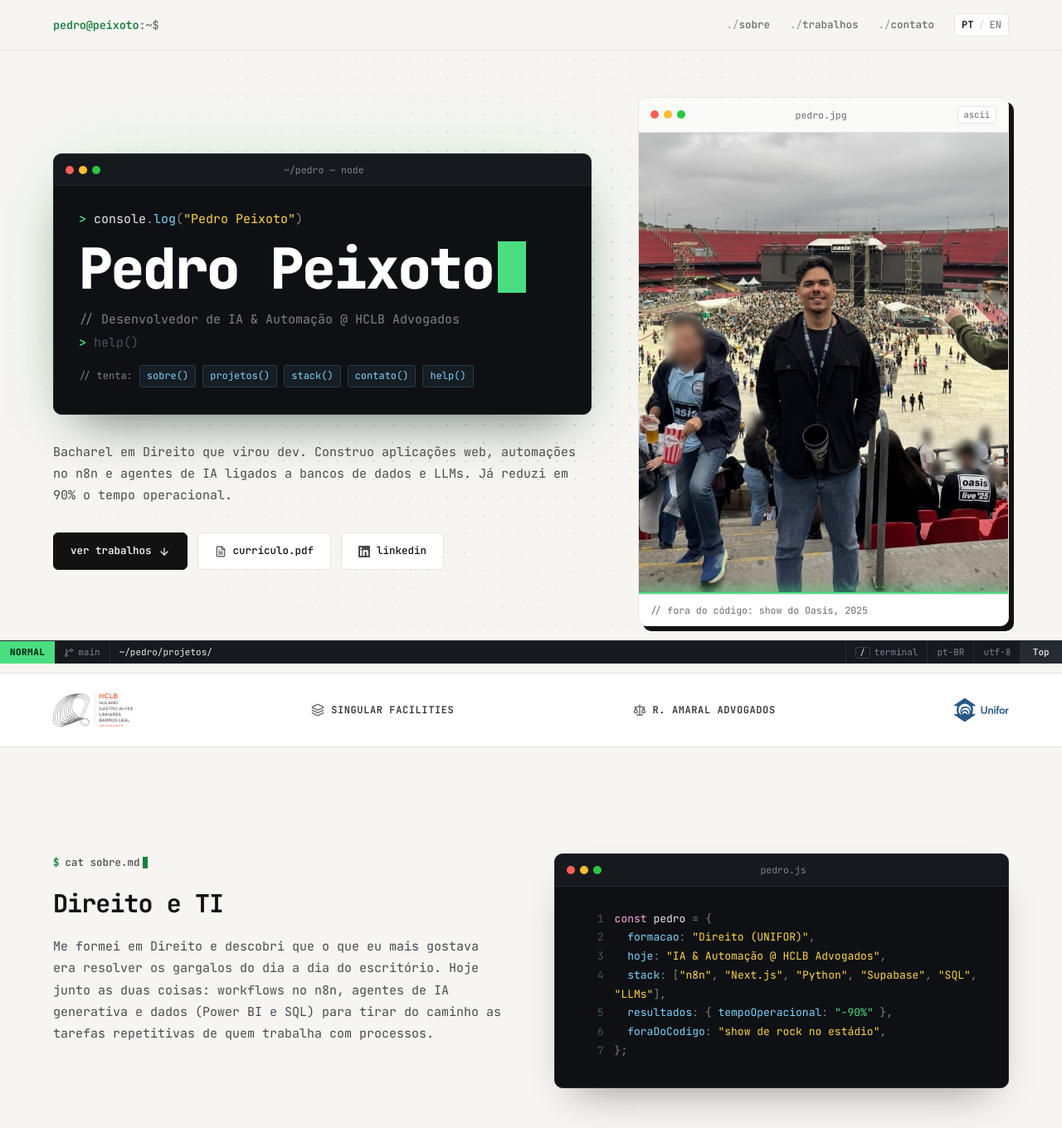
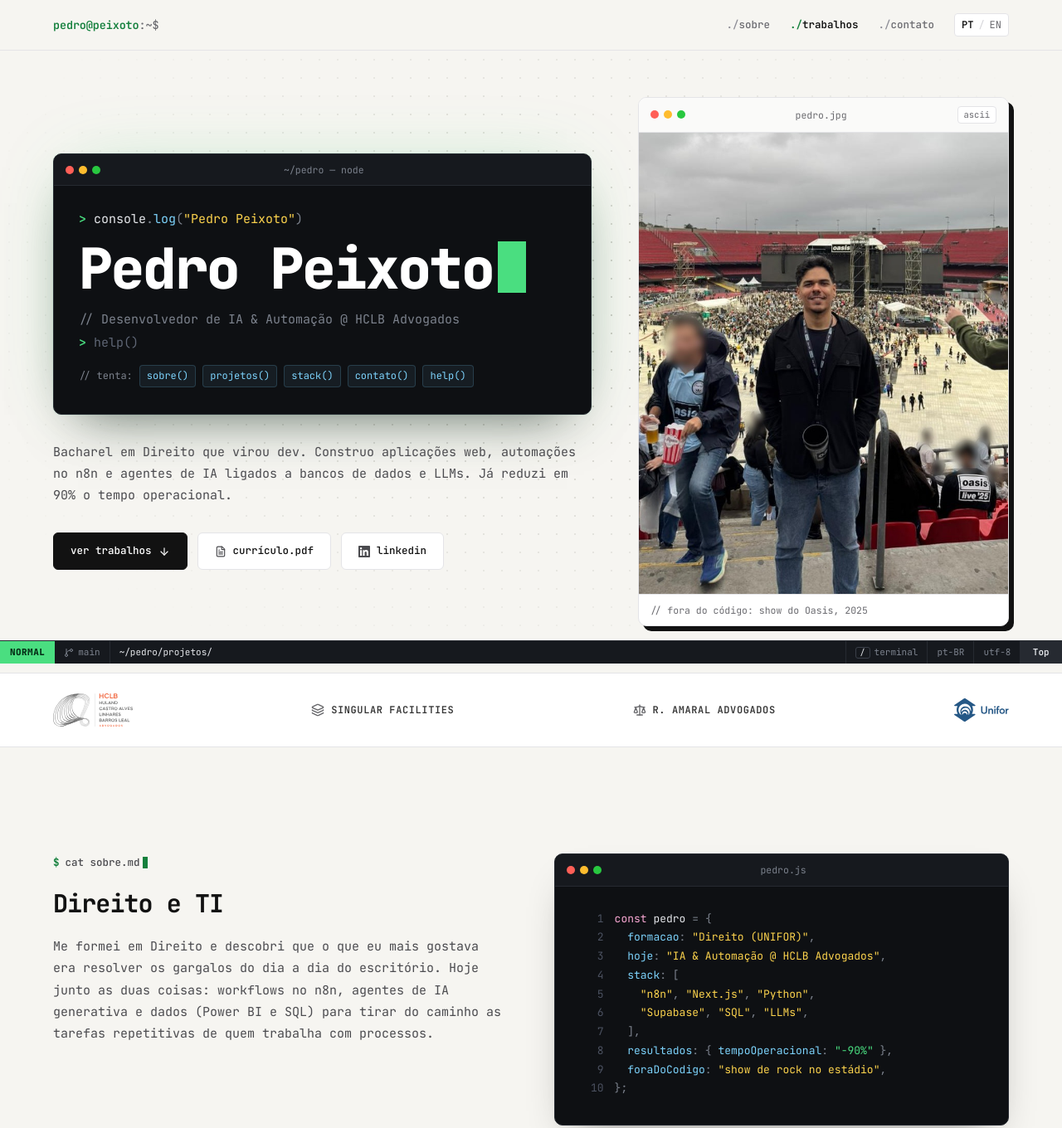
Before and after one commit to pedronmpeixoto/pedronmpeixoto.github.io, a plain HTML site: page index.html in a window 1280 px wide. Shown: the top 1360 px of the page at 83% size. Drawn offline with nearby package versions, Linux system fonts and the light colour scheme.

Commit message:
Acabamento: nome em uma linha, menu ativo, favicon e foco visível
- Nome do hero dimensionado pela largura do terminal, sem quebrar
- Bloco pedro.js com stack em várias linhas e recuo nas linhas que quebram
- Link da seção atual em destaque no menu e sombra no cabeçalho ao rolar
- Favicon de prompt na home e no case
- Foco de teclado, seleção nas áreas escuras, contraste e estados dos botões
- Intro um pouco mais rápida

```diff
--- a/assets/css/styles.css
+++ b/assets/css/styles.css
@@ -46,6 +46,20 @@ body {
 }
 
 ::selection { background: #121212; color: #FFFFFF; }
+.term ::selection, .preview-term ::selection, .contact-dark ::selection,
+.footer-dark ::selection, .statusbar ::selection { background: rgba(74, 222, 128, 0.35); color: #FFFFFF; }
+
+/* Âncoras não ficam escondidas atrás do cabeçalho fixo */
+section[id] { scroll-margin-top: 62px; }
+
+/* Quebras de linha mais equilibradas */
+h1, h2, h3 { text-wrap: balance; }
+p { text-wrap: pretty; }
+
+/* Foco visível e consistente para quem navega pelo teclado */
+:focus-visible { outline: 2px solid var(--accent); outline-offset: 3px; }
+.term :focus-visible, .contact-dark :focus-visible, .footer-dark :focus-visible { outline-color: var(--term-green); }
+.term-input input:focus-visible { outline: 0; }
 
 /* Acessibilidade: skip link */
 .sr-only {
@@ -63,7 +77,9 @@ body {
   backdrop-filter: blur(12px);
   -webkit-backdrop-filter: blur(12px);
   border-bottom: 1px solid var(--border-subtle);
+  transition: box-shadow 0.25s ease;
 }
+.header-swiss.is-scrolled { box-shadow: 0 10px 24px -20px rgba(18, 18, 18, 0.45); }
 
 .brand-name {
   font-family: var(--font-mono);
@@ -82,9 +98,10 @@ body {
   color: var(--text-muted);
   transition: color 0.2s ease;
 }
-.nav-link-swiss::before { content: "./"; color: #A1A1AA; }
-.nav-link-swiss:hover { color: var(--text-primary); }
-.nav-link-swiss:hover::before { color: var(--accent); }
+.nav-link-swiss::before { content: "./"; color: #8E8E96; transition: color 0.2s ease; }
+.nav-link-swiss:hover, .nav-link-swiss.is-active { color: var(--text-primary); }
+.nav-link-swiss:hover::before, .nav-link-swiss.is-active::before { color: var(--accent); }
+.nav-link-swiss.is-active { font-weight: 600; }
 
 /* Link "voltar" das páginas de case */
 .back-link { font-size: 12.5px; font-weight: 500; color: var(--text-muted); transition: color 0.2s ease; }
@@ -112,6 +129,14 @@ body {
   transition: opacity 0.2s ease, transform 0.2s ease;
 }
 .btn-swiss-primary:hover { opacity: 0.88; }
+.btn-swiss-primary:active, .btn-swiss-secondary:active,
+.btn-term-primary:active, .btn-term-secondary:active { transform: translateY(1px); }
+
+/* Setas dos botões andam um pouco no hover */
+.btn-swiss-primary svg, .btn-swiss-secondary svg, .btn-term-primary svg { transition: transform 0.2s ease; }
+a:hover > .lucide-arrow-right { transform: translateX(3px); }
+a:hover > .lucide-arrow-down { transform: translateY(3px); }
+a:hover > .lucide-external-link { transform: translate(1px, -1px); }
 
 .btn-swiss-secondary {
   background-color: #FFFFFF !important;
@@ -174,7 +199,7 @@ body {
 .term-dots i:nth-child(3) { background: #28C840; }
 .term-title { flex: 1; text-align: center; margin-right: 46px; white-space: nowrap; overflow: hidden; text-overflow: ellipsis; }
 
-.term-body { padding: 22px 22px 26px; font-size: 14px; line-height: 1.7; }
+.term-body { padding: 22px 22px 26px; font-size: 14px; line-height: 1.7; container-type: inline-size; }
 @media (min-width: 640px) { .term-body { padding: 28px 30px 32px; font-size: 15px; } }
 
 .term-line { white-space: pre-wrap; word-break: break-word; min-height: 1.7em; }
@@ -198,6 +223,11 @@ body {
   color: #FFFFFF;
   margin: 10px 0 14px;
   min-height: 1.05em;
+}
+
+/* Com container queries, o nome ocupa a largura do terminal sem quebrar */
+@supports (font-size: 1cqw) {
+  .term-name { font-size: min(4.25rem, 12cqw); white-space: nowrap; }
 }
 
 .caret {
@@ -244,7 +274,9 @@ body {
 /* ---------- Bloco de código (Sobre) ---------- */
 .code-block { font-size: 13px; line-height: 1.75; }
 .code-block .ln { color: #4B5160; user-select: none; display: inline-block; width: 2.2em; text-align: right; margin-right: 1em; }
-.code-block .code-line { white-space: pre-wrap; padding-left: 3.2em; text-indent: -3.2em; }
+/* Linha longa que quebra continua recuada, alinhada depois do número */
+.code-block .code-line { white-space: pre-wrap; padding-left: calc(3.2em + 4ch); text-indent: calc(-3.2em - 4ch); }
+@media (max-width: 639px) { .code-block { font-size: 12px; } }
 
 /* Preview dos cards em formato terminal */
 .preview-term {
@@ -350,7 +382,7 @@ body {
   caret-color: var(--term-green);
 }
 @media (min-width: 640px) { .term-input input { font-size: 15px; } }
-.term-input input::placeholder { color: #4B5160; }
+.term-input input::placeholder { color: #5F6675; }
 
 .term-chips {
   display: flex;
@@ -453,7 +485,7 @@ body {
 .js .sr-lines.in-view > * { opacity: 1; transform: none; }
 
 /* Cards */
-.card-path { font-size: 11px; color: #A1A1AA; letter-spacing: 0.01em; }
+.card-path { font-size: 11px; color: #85858D; letter-spacing: 0.01em; }
 .card-path span { color: var(--accent); font-weight: 700; margin-right: 0.5em; }
 .js .project-case-card.sr { transition: opacity 0.6s ease, transform 0.6s cubic-bezier(0.2, 0.7, 0.2, 1), border-color 0.25s ease, box-shadow 0.25s ease; }
 .project-case-card.in-view:hover { transform: translate(-2px, -2px); }
--- a/assets/js/main.js
+++ b/assets/js/main.js
@@ -269,18 +269,18 @@ function runTerminalIntro(ascii) {
     if (done) return;
     if (i >= queue.length) {
       caretCmd.classList.remove('is-typing');
-      timer = setTimeout(finish, 520);
+      timer = setTimeout(finish, 460);
       return;
     }
     const { span, ch } = queue[i++];
     span.textContent += ch;
-    const base = /[."()]/.test(ch) ? 110 : 62; // mais lento na pontuação
-    timer = setTimeout(typeNext, base + Math.random() * 55);
+    const base = /[."()]/.test(ch) ? 95 : 52; // mais lento na pontuação
+    timer = setTimeout(typeNext, base + Math.random() * 50);
   };
 
   term.addEventListener('pointerdown', finish);
   document.addEventListener('keydown', finish);
-  timer = setTimeout(typeNext, 450);
+  timer = setTimeout(typeNext, 350);
 }
 
 /* ------------------------------------------------------------------ */
@@ -674,7 +674,10 @@ function initStatusBar() {
     ['about', { pt: 'sobre.md', en: 'about.md' }],
     ['work', { pt: 'projetos/', en: 'projects/' }],
     ['contact', { pt: 'contato.sh', en: 'contact.sh' }]
-  ].map(([id, names]) => ({ el: document.getElementById(id), names })).filter(s => s.el);
+  ].map(([id, names]) => ({ id, el: document.getElementById(id), names })).filter(s => s.el);
+
+  const header = document.querySelector('.header-swiss');
+  const navLinks = Array.from(document.querySelectorAll('.nav-link-swiss[href^="#"]'));
 
   let ticking = false;
   const update = () => {
@@ -688,6 +691,14 @@ function initStatusBar() {
     let current = sections[0];
     sections.forEach(s => { if (s.el.offsetTop <= probe) current = s; });
     if (current) file.textContent = '~/pedro/' + (current.names[currentLang] || current.names.pt);
+
+    // Cabeçalho: sombra ao rolar e link da seção atual em destaque
+    if (header) header.classList.toggle('is-scrolled', window.scrollY > 8);
+    navLinks.forEach(a => {
+      const active = !!current && a.getAttribute('href') === '#' + current.id;
+      a.classList.toggle('is-active', active);
+      if (active) a.setAttribute('aria-current', 'location'); else a.removeAttribute('aria-current');
+    });
   };
   const request = () => { if (!ticking) { ticking = true; requestAnimationFrame(update); } };
 
--- a/index.html
+++ b/index.html
@@ -11,6 +11,9 @@
   <meta property="og:description" content="Especialista em automação de processos, integração de LLMs, n8n, RPA e desenvolvimento web.">
   <meta property="og:type" content="website">
   <meta property="og:image" content="https://pedronmpeixoto.github.io/assets/img/pedro-show.jpg">
+  <meta name="twitter:card" content="summary_large_image">
+  <meta name="theme-color" content="#0E1013">
+  <link rel="icon" type="image/svg+xml" href="assets/img/favicon.svg">
 
   <!-- Marca o documento como "com JS" antes da pintura, para a animação do terminal não piscar -->
   <script>document.documentElement.classList.add('js');</script>
@@ -53,7 +56,7 @@
         <button
           type="button"
           class="lang-toggle-btn flex items-center gap-1.5 text-[12px] text-[#6B6B70] hover:text-[#111111] transition-colors cursor-pointer border border-[#E4E4E7] rounded px-2 py-1 bg-white"
-          title="Alternar idioma / Toggle language"
+          title="Alternar idioma / Toggle language" aria-label="Alternar idioma / Toggle language"
         >
           <span class="lang-pt font-semibold text-[#121212]">PT</span>
           <span class="text-[#D4D4D8]">/</span>
@@ -67,7 +70,7 @@
   <main id="main-content" class="flex-1">
 
     <!-- 2. Hero: terminal digita o nome e depois vira um REPL interativo -->
-    <section id="hero" class="hero-stage relative isolate min-h-[calc(100vh-62px-28px)] flex flex-col justify-between pt-10 lg:pt-14 pb-0 border-b border-[#E4E4E7]">
+    <section id="hero" class="hero-stage relative isolate min-h-[calc(100svh-90px)] flex flex-col justify-between pt-10 lg:pt-14 pb-0 border-b border-[#E4E4E7]">
       <div class="my-auto px-6 lg:px-12">
         <div class="max-w-6xl mx-auto grid grid-cols-1 lg:grid-cols-12 gap-10 lg:gap-14 items-center">
 
@@ -134,7 +137,7 @@
                 <button type="button" class="ascii-toggle" id="ascii-toggle" aria-pressed="false" title="Alternar modo ASCII" data-i18n-title="ascii_title">ascii</button>
               </div>
               <div class="photo-wrap" id="photo-wrap">
-                <img id="photo-img" src="assets/img/pedro-show.jpg" alt="Pedro Peixoto sorrindo na arquibancada de um estádio antes de um show do Oasis" width="720" height="900" data-i18n-alt="photo_alt">
+                <img id="photo-img" src="assets/img/pedro-show.jpg" alt="Pedro Peixoto sorrindo na arquibancada de um estádio antes de um show do Oasis" width="720" height="900" decoding="async" fetchpriority="high" data-i18n-alt="photo_alt">
                 <canvas id="photo-ascii" width="1440" height="1800" aria-hidden="true"></canvas>
                 <span class="photo-scan" aria-hidden="true"></span>
               </div>
@@ -190,10 +193,13 @@
               <div class="code-line"><span class="ln">1</span><span class="tok-key">const</span> <span class="tok-obj">pedro</span> <span class="tok-punc">=</span> <span class="tok-punc">{</span></div>
               <div class="code-line"><span class="ln">2</span>  <span class="tok-fn" data-i18n="code_k_education">formacao</span><span class="tok-punc">:</span> <span class="tok-str" data-i18n="code_v_education">"Direito (UNIFOR)"</span><span class="tok-punc">,</span></div>
               <div class="code-line"><span class="ln">3</span>  <span class="tok-fn" data-i18n="code_k_now">hoje</span><span class="tok-punc">:</span> <span class="tok-str" data-i18n="code_v_now">"IA &amp; Automação @ HCLB Advogados"</span><span class="tok-punc">,</span></div>
-              <div class="code-line"><span class="ln">4</span>  <span class="tok-fn">stack</span><span class="tok-punc">:</span> <span class="tok-punc">[</span><span class="tok-str">"n8n"</span><span class="tok-punc">,</span> <span class="tok-str">"Next.js"</span><span class="tok-punc">,</span> <span class="tok-str">"Python"</span><span class="tok-punc">,</span> <span class="tok-str">"Supabase"</span><span class="tok-punc">,</span> <span class="tok-str">"SQL"</span><span class="tok-punc">,</span> <span class="tok-str">"LLMs"</span><span class="tok-punc">],</span></div>
-              <div class="code-line"><span class="ln">5</span>  <span class="tok-fn" data-i18n="code_k_results">resultados</span><span class="tok-punc">:</span> <span class="tok-punc">{</span> <span class="tok-fn" data-i18n="code_k_time">tempoOperacional</span><span class="tok-punc">:</span> <span class="tok-num">"-90%"</span> <span class="tok-punc">},</span></div>
-              <div class="code-line"><span class="ln">6</span>  <span class="tok-fn" data-i18n="code_k_offline">foraDoCodigo</span><span class="tok-punc">:</span> <span class="tok-str" data-i18n="code_v_offline">"show de rock no estádio"</span><span class="tok-punc">,</span></div>
-              <div class="code-line"><span class="ln">7</span><span class="tok-punc">};</span></div>
+              <div class="code-line"><span class="ln">4</span>  <span class="tok-fn">stack</span><span class="tok-punc">:</span> <span class="tok-punc">[</span></div>
+              <div class="code-line"><span class="ln">5</span>    <span class="tok-str">"n8n"</span><span class="tok-punc">,</span> <span class="tok-str">"Next.js"</span><span class="tok-punc">,</span> <span class="tok-str">"Python"</span><span class="tok-punc">,</span></div>
+              <div class="code-line"><span class="ln">6</span>    <span class="tok-str">"Supabase"</span><span class="tok-punc">,</span> <span class="tok-str">"SQL"</span><span class="tok-punc">,</span> <span class="tok-str">"LLMs"</span><span class="tok-punc">,</span></div>
+              <div class="code-line"><span class="ln">7</span>  <span class="tok-punc">],</span></div>
+              <div class="code-line"><span class="ln">8</span>  <span class="tok-fn" data-i18n="code_k_results">resultados</span><span class="tok-punc">:</span> <span class="tok-punc">{</span> <span class="tok-fn" data-i18n="code_k_time">tempoOperacional</span><span class="tok-punc">:</span> <span class="tok-num">"-90%"</span> <span class="tok-punc">},</span></div>
+              <div class="code-line"><span class="ln">9</span>  <span class="tok-fn" data-i18n="code_k_offline">foraDoCodigo</span><span class="tok-punc">:</span> <span class="tok-str" data-i18n="code_v_offline">"show de rock no estádio"</span><span class="tok-punc">,</span></div>
+              <div class="code-line"><span class="ln">10</span><span class="tok-punc">};</span></div>
             </div>
           </div>
         </div>
```
Also changed, not shown: projetos/diarios-djen/index.html (+3 -0 lines), assets/img/favicon.svg (added).
